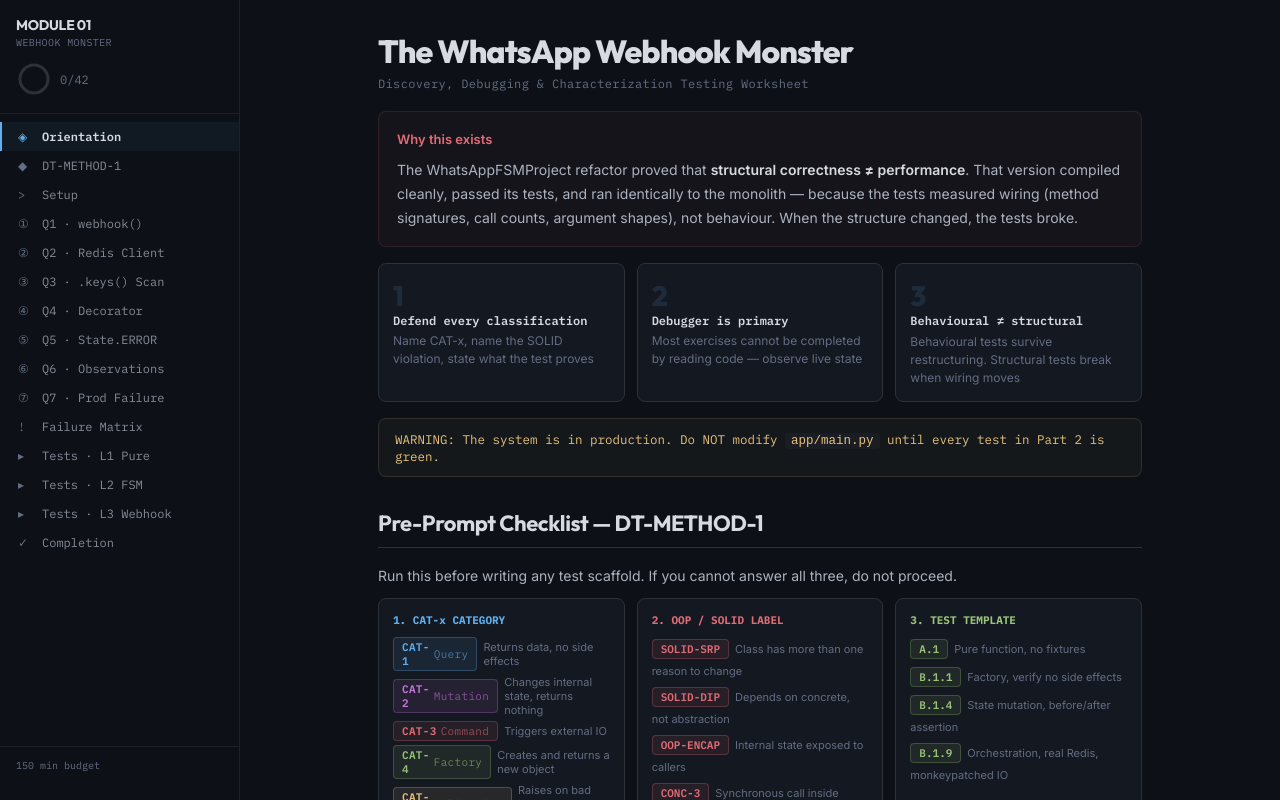
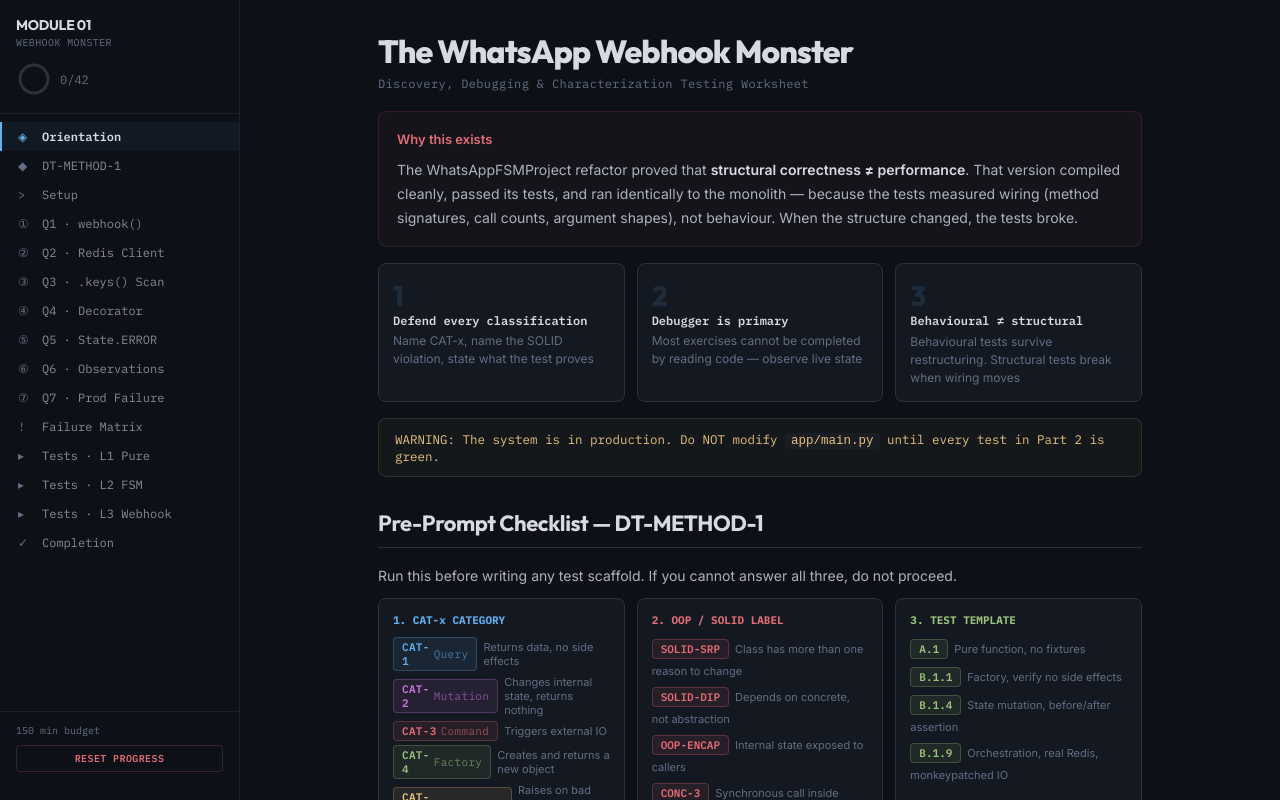
Before and after one commit to martinhewing/twilio-refactoring-plan, a React (Vite) app: page / in a window 1280 px wide. Built offline with nearby package versions, Linux system fonts and the light colour scheme.

Commit message:
Implement loading state for module01 checks
Added loading state management for persistent storage.

```diff
--- a/src/App.jsx
+++ b/src/App.jsx
@@ -1013,8 +1013,47 @@
 export default function Module01() {
   const [activeSection, setActiveSection] = useState("orientation");
   const [checks, setChecks] = useState({});
+  const [loaded, setLoaded] = useState(false);
   const sectionRefs = useRef({});
   const mainRef = useRef(null);
+
+  // ── Load from persistent storage on mount ──
+  useEffect(() => {
+    (async () => {
+      try {
+        const result = await window.storage.get("module01_checks");
+        if (result?.value) {
+          setChecks(JSON.parse(result.value));
+        }
+      } catch (e) {
+        // Key doesn't exist yet — first visit
+      }
+      setLoaded(true);
+    })();
+  }, []);
+
+  // ── Save to persistent storage on change ──
+  useEffect(() => {
+    if (!loaded) return; // don't save the initial empty state
+    const timer = setTimeout(async () => {
+      try {
+        await window.storage.set("module01_checks", JSON.stringify(checks));
+      } catch (e) {
+        console.error("Storage save failed:", e);
+      }
+    }, 500); // debounce 500ms
+    return () => clearTimeout(timer);
+  }, [checks, loaded]);
+
+  const resetProgress = async () => {
+    if (!confirm("Reset all progress? This cannot be undone.")) return;
+    setChecks({});
+    try {
+      await window.storage.delete("module01_checks");
+    } catch (e) {
+      // ignore
+    }
+  };
 
   const totalChecks = useMemo(() => Object.keys(checks).filter(k => !k.startsWith("answer_")).length, [checks]);
   const doneChecks = useMemo(() => Object.values(checks).filter((v, i) => {
@@ -1075,6 +1114,14 @@
       fontFamily: "'Outfit', sans-serif", fontSize: 17, fontWeight: 600,
       color: "#c8ccd4", margin: "24px 0 12px", letterSpacing: "-0.01em",
     }}>{children}</h3>
+  );
+
+  if (!loaded) return (
+    <div style={{
+      display: "flex", height: "100vh", background: "#0d1117",
+      alignItems: "center", justifyContent: "center",
+      fontFamily: "'IBM Plex Mono', monospace", fontSize: 13, color: "#636d83",
+    }}>Loading progress…</div>
   );
 
   return (
@@ -1128,10 +1175,20 @@
 
         <div style={{
           padding: "12px 16px", borderTop: "1px solid #1e2228",
-          fontFamily: "'IBM Plex Mono', monospace", fontSize: 10,
-          color: "#636d83",
         }}>
-          150 min budget
+          <div style={{
+            fontFamily: "'IBM Plex Mono', monospace", fontSize: 10,
+            color: "#636d83", marginBottom: 8,
+          }}>
+            150 min budget
+          </div>
+          <button onClick={resetProgress} style={{
+            width: "100%", padding: "6px 0", background: "none",
+            border: "1px solid #e06c7533", borderRadius: 4,
+            color: "#e06c75", cursor: "pointer", fontSize: 10,
+            fontFamily: "'IBM Plex Mono', monospace", fontWeight: 600,
+            letterSpacing: "0.04em", transition: "all 0.15s",
+          }}>RESET PROGRESS</button>
         </div>
       </nav>
 
```
